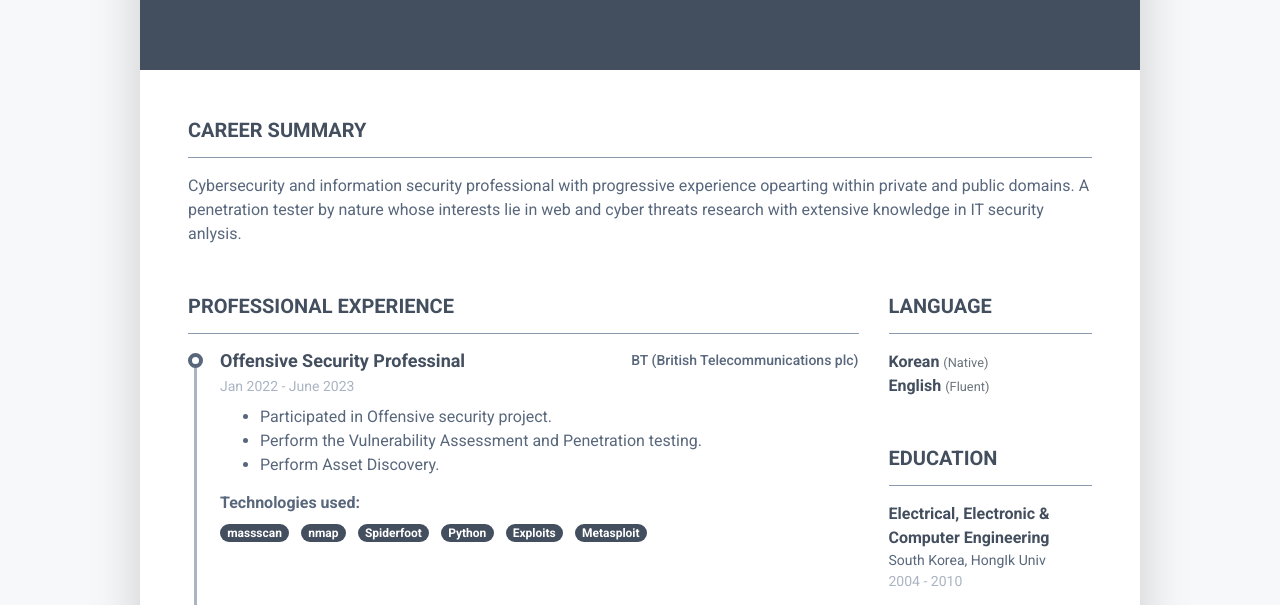
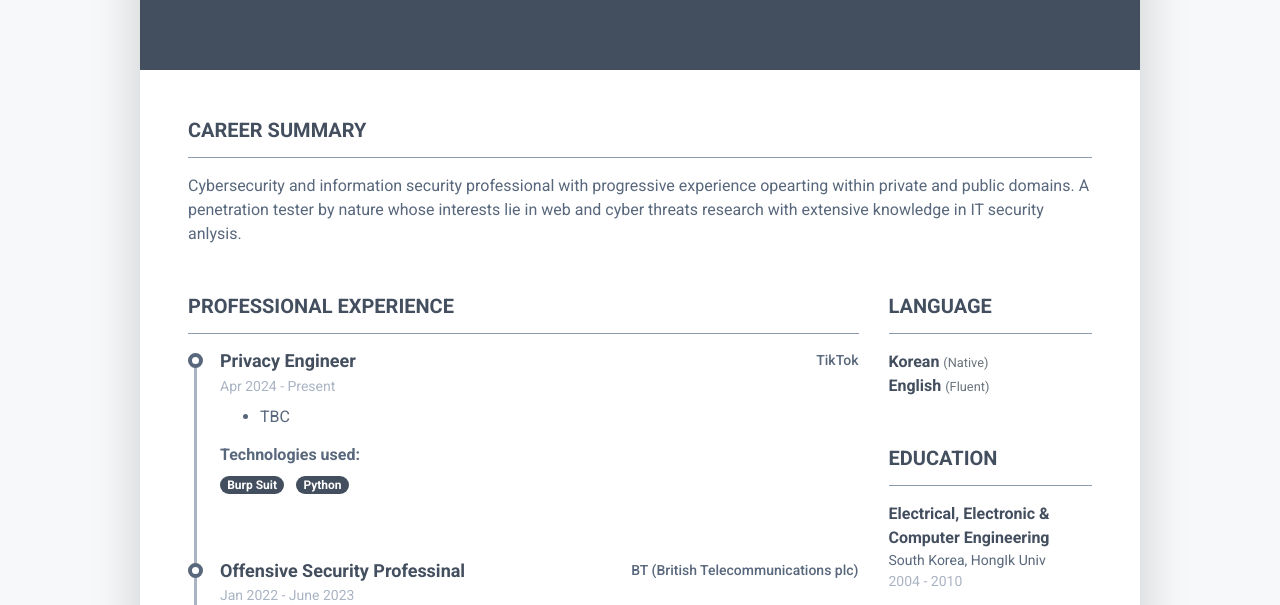
Before and after one commit to Davenjoy/Davenjoy.github.io, a plain HTML site: page index.html in a window 1280 px wide. Shown: the part 180-785 px from the top of the page. Drawn offline with Linux system fonts and the light colour scheme.

Commit message:
Update index.html

```diff
--- a/index.html
+++ b/index.html
@@ -64,6 +64,30 @@
 								Experience</h2>
 							<div class="resume-section-content">
 								<div class="resume-timeline position-relative">
+									<article class="resume-timeline-item position-relative pb-5">
+										<div class="resume-timeline-item-header mb-2">
+											<div class="d-flex flex-column flex-md-row">
+												<h3 class="resume-position-title font-weight-bold mb-1">Privacy Engineer
+												</h3>
+												<div class="resume-company-name ml-auto">TikTok</div>
+											</div>
+											<div class="resume-position-time">Apr 2024 - Present</div>
+										</div>
+										<div class="resume-timeline-item-desc">
+											<ul>
+												<li>TBC</li>
+											</ul>
+											<h4 class="resume-timeline-item-desc-heading font-weight-bold">Technologies used:</h4>
+											<ul class="list-inline">
+												<li class="list-inline-item">
+													<span class="badge badge-primary badge-pill">Burp Suit</span>
+												</li>
+												<li class="list-inline-item">
+													<span class="badge badge-primary badge-pill">Python</span>
+												</li>
+											</ul>
+										</div>
+									</article>
 									<article class="resume-timeline-item position-relative pb-5">
 										<div class="resume-timeline-item-header mb-2">
 											<div class="d-flex flex-column flex-md-row">
```
